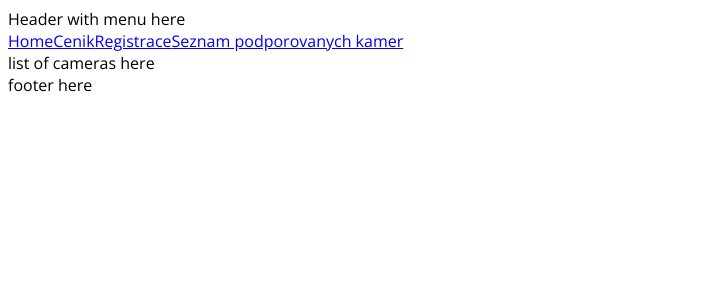
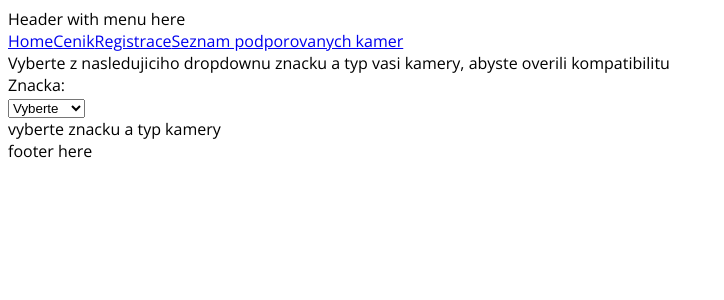
Before and after one commit to LukasovNat/YourWebcam-DAWebJaro2021, a React app: page /cameras in a window 1280 px wide. Shown: the top 300 px of the page, without its empty margins (0-724 px from the left). Built offline with nearby package versions, Linux system fonts and the light colour scheme.

Commit message:
camera types compatibility basic

```diff
--- /dev/null
+++ b/src/cameraTypes.js
@@ -0,0 +1,158 @@
+export const cameraTypes = [
+  {
+    id: 'L-C920',
+    brand: 'Logitech',
+    type: 'Webcam C920',
+    isSupported: true,
+  },
+  {
+    id: 'L-C920e',
+    brand: 'Logitech',
+    type: 'Webcam C920e',
+    isSupported: true,
+  },
+  {
+    id: 'L-C505',
+    brand: 'Logitech',
+    type: 'Webcam C505',
+    isSupported: false,
+  },
+  {
+    id: 'L-PTZPro2',
+    brand: 'Logitech',
+    type: 'PTZ Pro 2',
+    sSupported: true,
+  },
+  {
+    id: 'L-C270',
+    brand: 'Logitech',
+    type: 'HD Webcam C270',
+    isSupported: true,
+  },
+  {
+    id: 'L-C930e',
+    brand: 'Logitech',
+    type: 'Webcam C930e',
+    isSupported: true,
+  },
+  {
+    id: 'L-C920s',
+    brand: 'Logitech',
+    type: 'Webcam C920s',
+    isSupported: true,
+  },
+  {
+    id: 'G-ECam8000',
+    brand: 'Genius',
+    type: 'ECam 8000',
+    isSupported: true,
+  },
+  {
+    id: 'G-QCam6000',
+    brand: 'Genius',
+    type: 'QCam 6000',
+    isSupported: false,
+  },
+  {
+    id: 'G-FCam1000x2',
+    brand: 'Genius',
+    type: 'FaceCam 1000X v2',
+    isSupported: true,
+  },
+  {
+    id: 'M-LifeCamCin',
+    brand: 'Microsoft',
+    type: 'LifeCam Cinema',
+    isSupported: false,
+  },
+  // {
+  //   id: 4,
+  //   brand: 'A4Tech',
+  //   type: '',
+  //   isSupported: true,
+  // },
+  // {
+  //   id: 5,
+  //   brand: 'BML',
+  //   type: '',
+  //   isSupported: true,
+  // },
+  // {
+  //   id: 6,
+  //   brand: 'C -TEC',
+  //   type: '',
+  //   isSupported: true,
+  // },
+  // {
+  //   id: 7,
+  //   brand: 'Grandstream',
+  //   type: '',
+  //   isSupported: true,
+  // },
+  // {
+  //   id: 8,
+  //   brand: 'Hikvision',
+  //   type: '',
+  //   isSupported: true,
+  // },
+  // {
+  //   id: 9,
+  //   brand: 'KBpro',
+  //   type: '',
+  //   isSupported: true,
+  // },
+  // {
+  //   id: 10,
+  //   brand: 'Niceboy',
+  //   type: '',
+  //   isSupported: true,
+  // },
+  // {
+  //   id: 11,
+  //   brand: 'Poly',
+  //   type: '',
+  //   isSupported: true,
+  // },
+  // {
+  //   id: 12,
+  //   brand: 'Razer',
+  //   type: '',
+  //   isSupported: true,
+  // },
+  // {
+  //   id: 13,
+  //   brand: 'Rollei',
+  //   type: '',
+  //   isSupported: true,
+  // },
+  // {
+  //   id: 14,
+  //   brand: 'Sandberg',
+  //   type: '',
+  //   isSupported: true,
+  // },
+  // {
+  //   id: 15,
+  //   brand: 'SWISSTEN',
+  //   type: '',
+  //   isSupported: true,
+  // },
+  // {
+  //   id: 16,
+  //   brand: 'Trust',
+  //   type: '',
+  //   isSupported: true,
+  // },
+  // {
+  //   id: 17,
+  //   brand: 'UNIBOS',
+  //   type: '',
+  //   isSupported: true,
+  // },
+  // {
+  //   id: 18,
+  //   brand: 'VIVOLINK',
+  //   type: '',
+  //   isSupported: true,
+  // },
+];
--- a/src/pages/Cameras/index.jsx
+++ b/src/pages/Cameras/index.jsx
@@ -1,5 +1,64 @@
-import React from 'react';
+import React, { useState } from 'react';
+import { cameraTypes } from '../../cameraTypes';
 
 export const Cameras = () => {
-  return <div>list of cameras here</div>;
+  const [brand, setBrand] = useState('');
+  const [type, setType] = useState('');
+
+  const getBrands = () =>
+    cameraTypes
+      .map((camera) => camera.brand)
+      .filter((value, index, self) => self.indexOf(value) === index);
+
+  const isSupported = () => {
+    return cameraTypes.find((camera) => camera.type === type).isSupported;
+  };
+
+  return (
+    <>
+      <div>
+        Vyberte z nasledujiciho dropdownu znacku a typ vasi kamery, abyste
+        overili kompatibilitu
+      </div>
+      <label>
+        <div>Znacka:</div>
+        <select value={brand} onChange={(e) => setBrand(e.target.value)}>
+          <option value="">Vyberte</option>
+          {getBrands().map((brand) => (
+            <option key={brand} value={brand}>
+              {brand}
+            </option>
+          ))}
+        </select>
+      </label>
+      {brand !== '' ? (
+        <label>
+          <div>Typ:</div>
+          <select value={type} onChange={(e) => setType(e.target.value)}>
+            <option value="">Vyberte</option>
+            {cameraTypes.map((camera) => {
+              if (camera.brand === brand) {
+                return (
+                  <option key={camera.id} value={camera.type}>
+                    {camera.type}
+                  </option>
+                );
+              }
+            })}
+          </select>
+        </label>
+      ) : null}
+      {brand !== '' && type !== '' ? (
+        isSupported() ? (
+          <div className="webcam--supported">Tuto webkameru muzete pouzit</div>
+        ) : (
+          <div className="webcam--not_supported">
+            Tuto webkameru bohuzel jeste nepodporujeme
+          </div>
+        )
+      ) : (
+        <div>vyberte znacku a typ kamery</div>
+      )}
+    </>
+  );
 };
```
Also changed, not shown: 1 other file (tests, documents, lock files or other folders).
